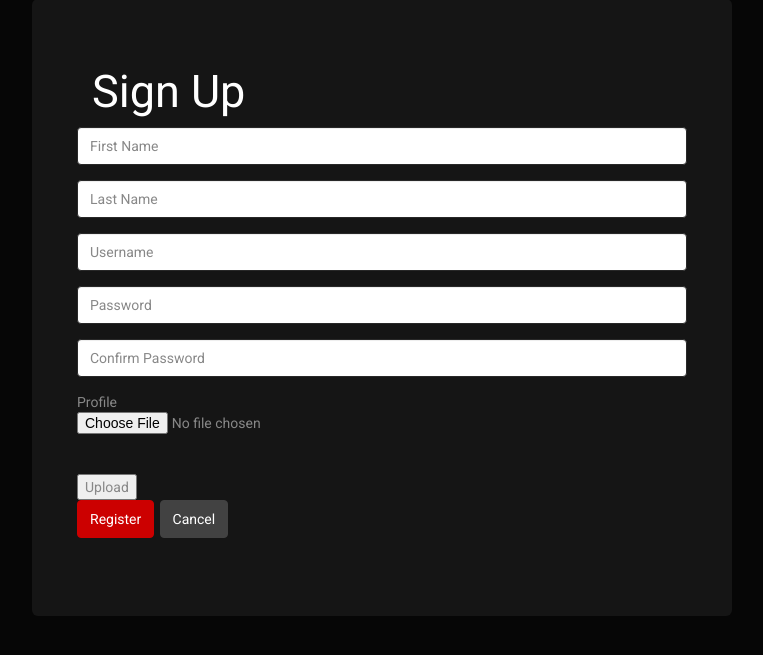
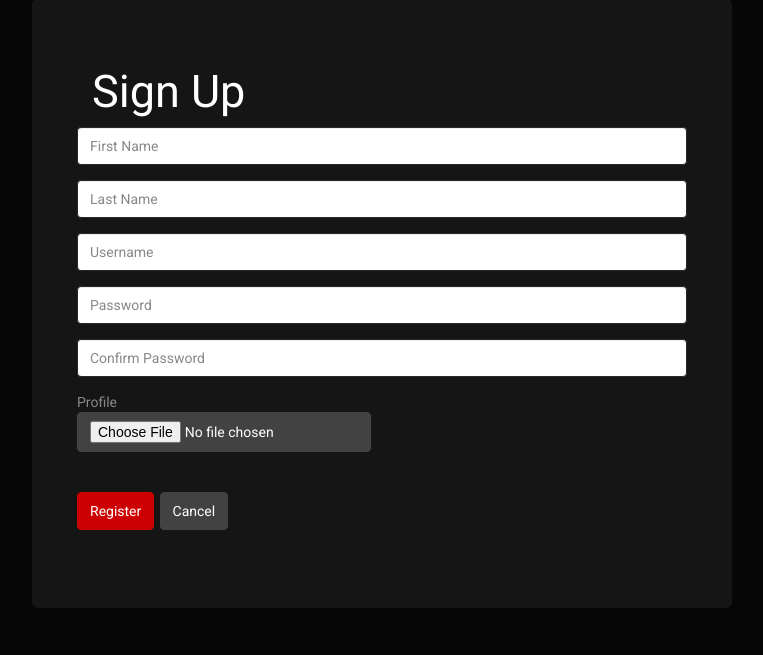
Before and after one commit to aslibman/Assassin, a Flask app: page /register in a window 1280 px wide. Shown: the part 83-738 px from the top of the page, without its empty margins (258-1021 px from the left). Run offline with Flask 2, Linux system fonts and the light colour scheme; parts of the project's set-up code (start-up, migrations or seed data) failed here and were passed over.

Commit message:
picture uploading on register working now

```diff
--- a/app.py
+++ b/app.py
@@ -1,18 +1,14 @@
 from flask import Flask, render_template, request, redirect, url_for, send_from_directory, session
 from databases import register, authenticate, getInfoByUser, getInfoByID
-from pymongo import MongoClient
 from werkzeug import secure_filename
 from functools import wraps
 import os
 
-c = MongoClient("localhost", 27017)
-db = c.userbase
-collection = db.usercollection
-
 app = Flask('__name__')
 
 app.config['UPLOAD_FOLDER'] = 'uploads/'
-app.config['ALLOWED_EXTENSIONS'] = set(['txt', 'pdf', 'png', 'jpg', 'jpeg', 'gif'])
+app.config['ALLOWED_EXTENSIONS'] = set(['png', 'jpg', 'jpeg', 'gif'])
+app.config['MAX_CONTENT_LENGTH'] = 4 * 1024 * 1024
 
 def allowed_file(filename):
     return '.' in filename and \
@@ -72,7 +68,12 @@ def registration():
 	user = request.form["username"]
 	password = request.form["password"]
 	password2 = request.form["password_confirm"]
-	result = register(user,password,password2,name)
+        file = request.files["f"]
+	if file and allowed_file(file.filename):
+		fileExtension = file.filename.split(".")[-1]
+                fileSave = request.form["username"] + "." + fileExtension
+		file.save(os.path.join(app.config['UPLOAD_FOLDER'], fileSave))
+	result = register(user,password,password2,name,fileSave)
 	if result[0]:
             session["username"] = user
             return redirect(url_for("home"))
@@ -84,25 +85,9 @@ def registration():
 def index():
     return render_template('index.html')
 
-@app.route('/upload', methods=['POST'])
-def upload():
-	file = request.files['file']
-	if file and allowed_file(file.filename):
-		filename = secure_filename(file.filename)
-		file.save(os.path.join(app.config['UPLOAD_FOLDER'], filename))
-		return redirect(url_for('uploaded_file',
-                                filename=filename))
-
-@app.route('/uploads/<filename>')
-def uploaded_file(filename):
-    return send_from_directory(app.config['UPLOAD_FOLDER'],
-                               filename)
-
 @app.route("/about", methods = ["POST" , "GET"])
 def about():
 	return render_template("about.html")
-
-##@app.route ("/facerecog", methods = ["POST" , "GET"])
 
 @app.route('/profile', methods=['GET', 'POST'])
 @loginRequired
--- a/templates/register.html
+++ b/templates/register.html
@@ -30,8 +30,7 @@
       <div class="jumbotron" style="max-width:730px;">
         <h2>Sign Up</h2>
 
-        <form role="form" action="upload" method="post"
-        enctype="multipart/form-data"  class="form-horizontal" method="POST">
+        <form role="form" enctype="multipart/form-data"  class="form-horizontal" method="POST">
           <div class="form-group">
             <p><input type="text" class="form-control" name="first_name" placeholder="First Name"></p>
 
@@ -44,9 +43,7 @@
    <p><input type="password" class="form-control" name="password_confirm" placeholder="Confirm Password"></p>
 
    Profile
-   <input type="file" name="file"><br /><br />
-
-   <input type="submit" value="Upload">
+   <input type="file" name="f" class="btn btn-default"><br>
 
    {% if message is defined %}
  <div class="alert alert-danger " role="alert">
```
